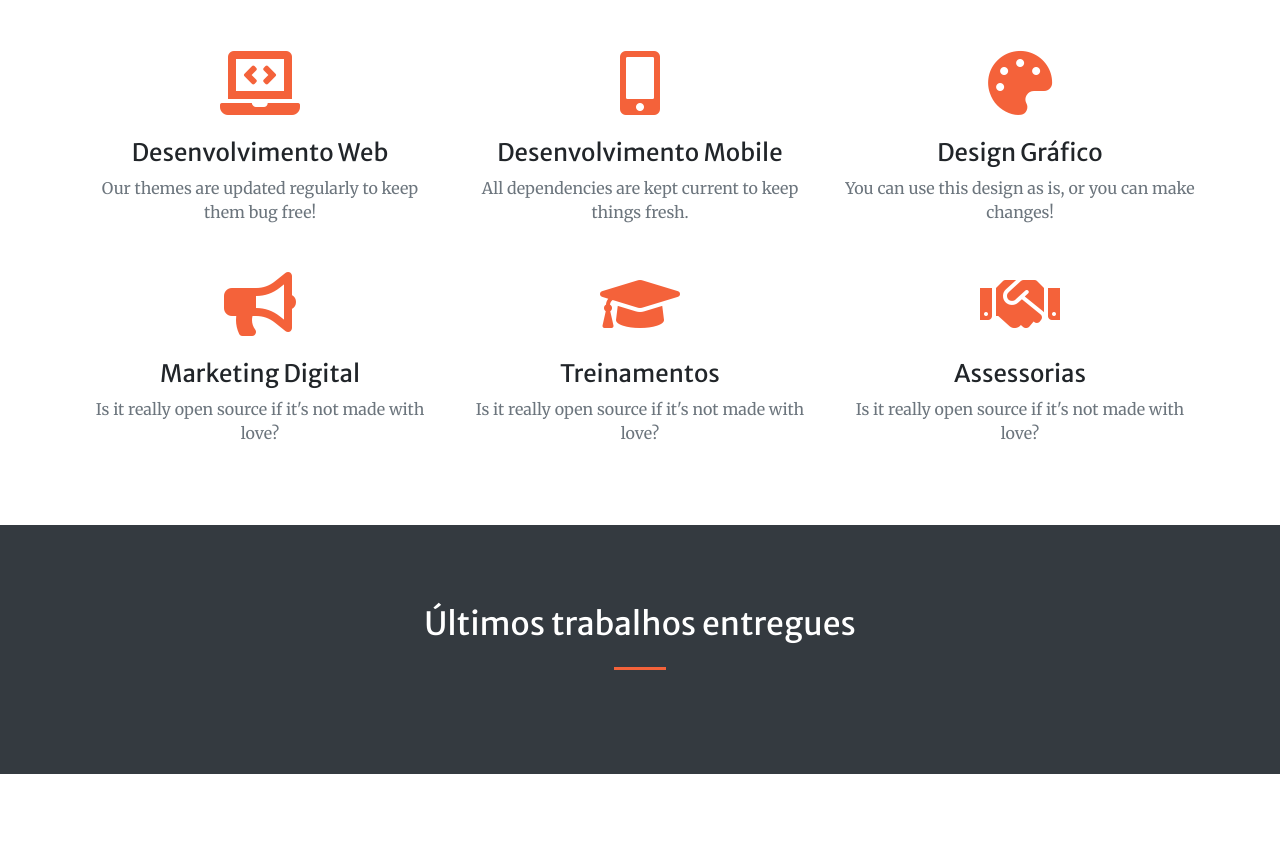
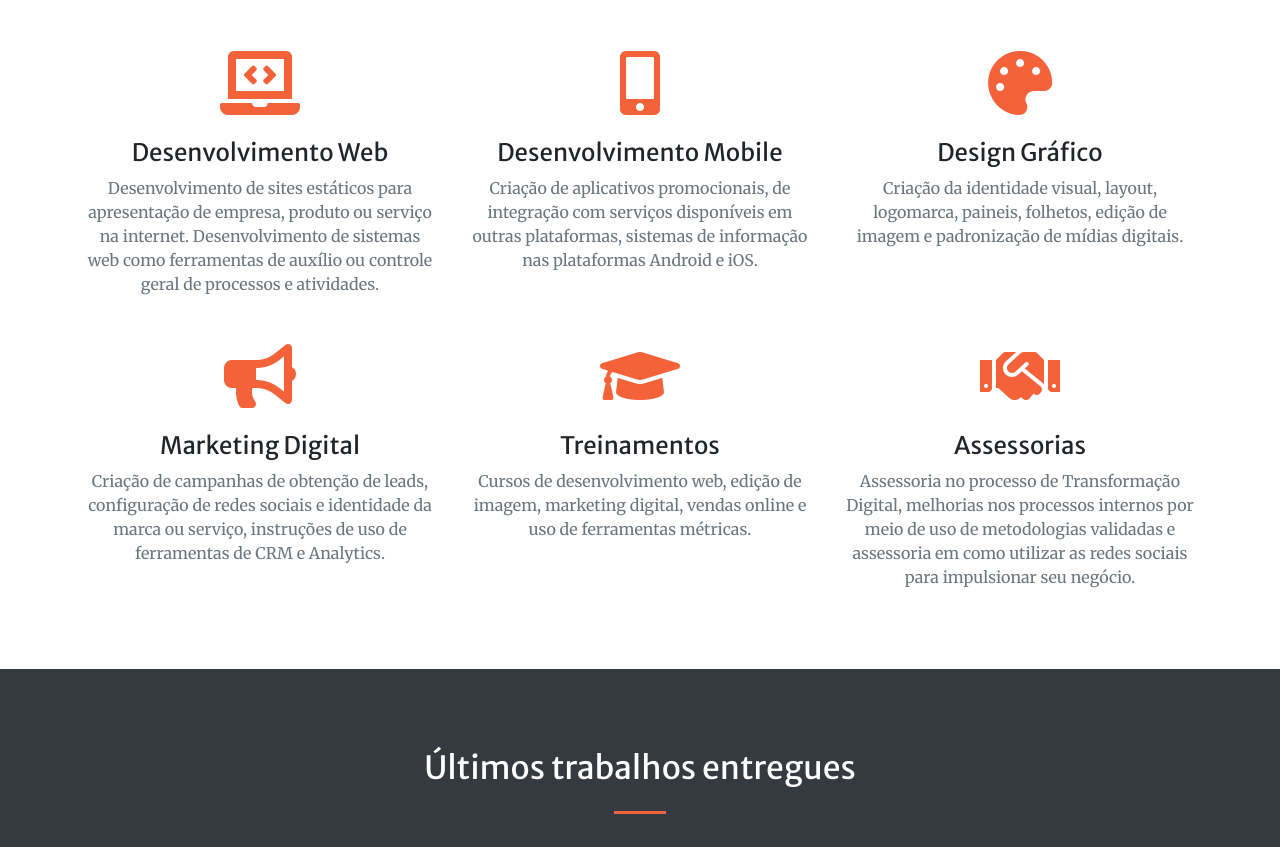
Before and after one commit to tsortbr/tsort.github.io, a website with bundled scripts: page index.html in a window 1280 px wide. Shown: the part 1633-2480 px from the top of the page. Built offline with nearby package versions, Linux system fonts and the light colour scheme.

Commit message:
Adicao da descricao dos serviços fornecidos

```diff
--- a/index.html
+++ b/index.html
@@ -123,42 +123,65 @@
 					<div class="mt-5">
 						<i class="fas fa-4x fa-laptop-code text-primary mb-4"></i>
 						<h3 class="h4 mb-2">Desenvolvimento Web</h3>
-						<p class="text-muted mb-0">Our themes are updated regularly to keep them bug free!</p>
+						<p class="text-muted mb-0">
+							Desenvolvimento de sites estáticos para apresentação de empresa,
+							produto ou serviço na internet. Desenvolvimento de sistemas web
+							como ferramentas de auxílio ou controle geral de processos e atividades.
+						</p>
 					</div>
 				</div>
 				<div class="col-lg-4 col-md-6 text-center">
 					<div class="mt-5">
 						<i class="fas fa-4x fa-mobile-alt text-primary mb-4"></i>
 						<h3 class="h4 mb-2">Desenvolvimento Mobile</h3>
-						<p class="text-muted mb-0">All dependencies are kept current to keep things fresh.</p>
+						<p class="text-muted mb-0">
+							Criação de aplicativos promocionais, de integração com serviços
+							disponíveis em outras plataformas, sistemas de informação nas
+							plataformas Android e iOS.
+						</p>
 					</div>
 				</div>
 				<div class="col-lg-4 col-md-6 text-center">
 					<div class="mt-5">
 						<i class="fas fa-4x fa-palette text-primary mb-4"></i>
 						<h3 class="h4 mb-2">Design Gráfico</h3>
-						<p class="text-muted mb-0">You can use this design as is, or you can make changes!</p>
+						<p class="text-muted mb-0">
+							Criação da identidade visual, layout, logomarca, paineis,
+							folhetos, edição de imagem e padronização de mídias digitais.
+						</p>
 					</div>
 				</div>
 				<div class="col-lg-4 col-md-6 text-center">
 					<div class="mt-5">
 						<i class="fas fa-4x fa-bullhorn text-primary mb-4"></i>
 						<h3 class="h4 mb-2">Marketing Digital</h3>
-						<p class="text-muted mb-0">Is it really open source if it's not made with love?</p>
+						<p class="text-muted mb-0">
+							Criação de campanhas de obtenção de leads, configuração de
+							redes sociais e identidade da marca ou serviço, instruções de
+							uso de ferramentas de CRM e Analytics.
+						</p>
 					</div>
 				</div>
 				<div class="col-lg-4 col-md-6 text-center">
 					<div class="mt-5">
 						<i class="fas fa-4x fa-graduation-cap text-primary mb-4"></i>
 						<h3 class="h4 mb-2">Treinamentos</h3>
-						<p class="text-muted mb-0">Is it really open source if it's not made with love?</p>
+						<p class="text-muted mb-0">
+							Cursos de desenvolvimento web, edição de imagem, marketing digital,
+							vendas online e uso de ferramentas métricas.
+						</p>
 					</div>
 				</div>
 				<div class="col-lg-4 col-md-6 text-center">
 					<div class="mt-5">
 						<i class="fas fa-4x fa-handshake text-primary mb-4"></i>
 						<h3 class="h4 mb-2">Assessorias</h3>
-						<p class="text-muted mb-0">Is it really open source if it's not made with love?</p>
+						<p class="text-muted mb-0">
+							Assessoria no processo de Transformação Digital, melhorias
+							nos processos internos por meio de uso de metodologias
+							validadas e assessoria em como utilizar as redes sociais
+							para impulsionar seu negócio.
+						</p>
 					</div>
 				</div>
 			</div>
@@ -272,7 +295,7 @@
 			<div class="row">
 				<div class="col-lg-4 ml-auto text-center mb-5 mb-lg-0">
 					<a class="contact-link  d-block" href='tel:+5562985212227'>
-						<i class="fab fa-phone fa-3x mb-3"></i>
+						<i class="fa fa-phone fa-3x mb-3"></i>
 						<div>
 							+55 (62) 9 8521-2227
 						</div>
@@ -306,6 +329,11 @@
 					<li class="list-inline-item">
 						<a class="social-link rounded-circle text-white mr-2 mb-2" href="/">
 							<i class="fab fa-instagram"></i>
+						</a>
+					</li>
+					<li class="list-inline-item">
+						<a class="social-link rounded-circle text-white mr-2 mb-2" href="/">
+							<i class="fab fa-linkedin"></i>
 						</a>
 					</li>
 					<li class="list-inline-item">
```
